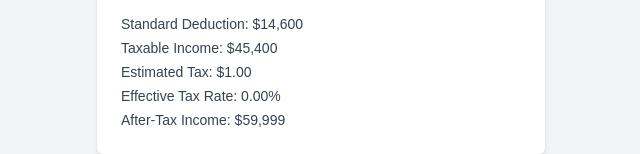
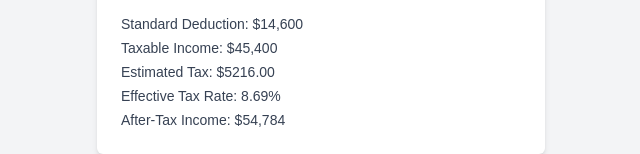
Before and after one commit to msyed2020/tax_estimate, a Next.js app: page / in a window 1280 px wide. Shown: the part 440-594 px from the top of the page, without its empty margins (319-959 px from the left). Built offline with nearby package versions, Linux system fonts and the light colour scheme.

Commit message:
finish calc tax

```diff
--- a/src/app/page.tsx
+++ b/src/app/page.tsx
@@ -56,5 +56,37 @@ function Input({ label, value, onChange }: { label: string, value: number, onCha
 
 
 function calculateTax(income: number, status: string): number {
-    return 1;
+    const brackets =
+    status === "married"
+      ? [
+          [0, 0.10],
+          [23200, 0.12],
+          [94000, 0.22],
+          [201050, 0.24],
+          [383900, 0.32],
+          [487450, 0.35],
+          [732800, 0.37],
+        ]
+      : [
+          [0, 0.10],
+          [11600, 0.12],
+          [47000, 0.22],
+          [100525, 0.24],
+          [191950, 0.32],
+          [243725, 0.35],
+          [365600, 0.37],
+        ];
+
+    let tax = 0;
+    for (let i = 0; i < brackets.length; i++) {
+        const [limit, rate] = brackets[i];
+        const nextLimit = brackets[i + 1]?.[0] ?? Infinity;
+        if (income > limit) {
+        const taxable = Math.min(income, nextLimit) - limit;
+        tax += taxable * rate;
+        } else {
+        break;
+        }
+    }
+    return tax;
 }
```
